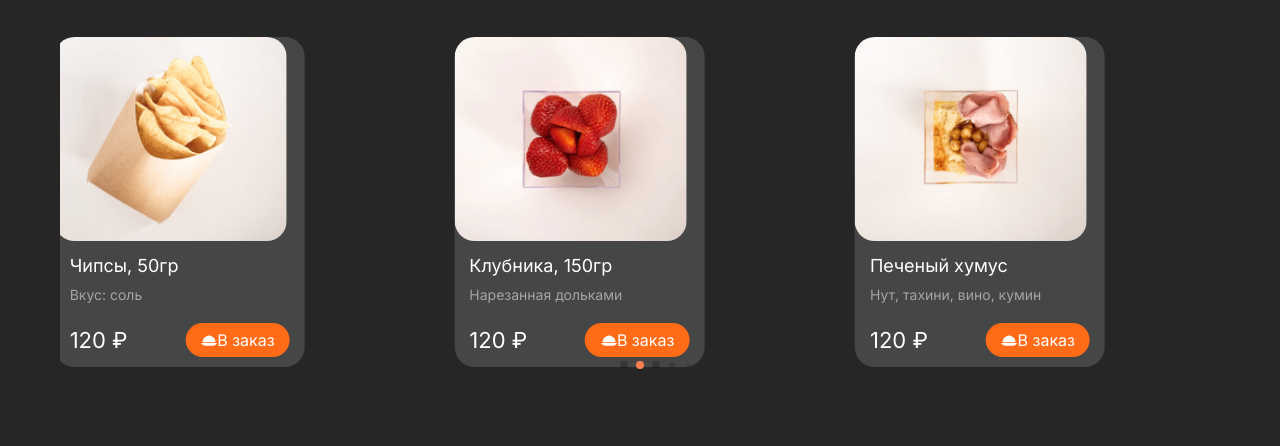
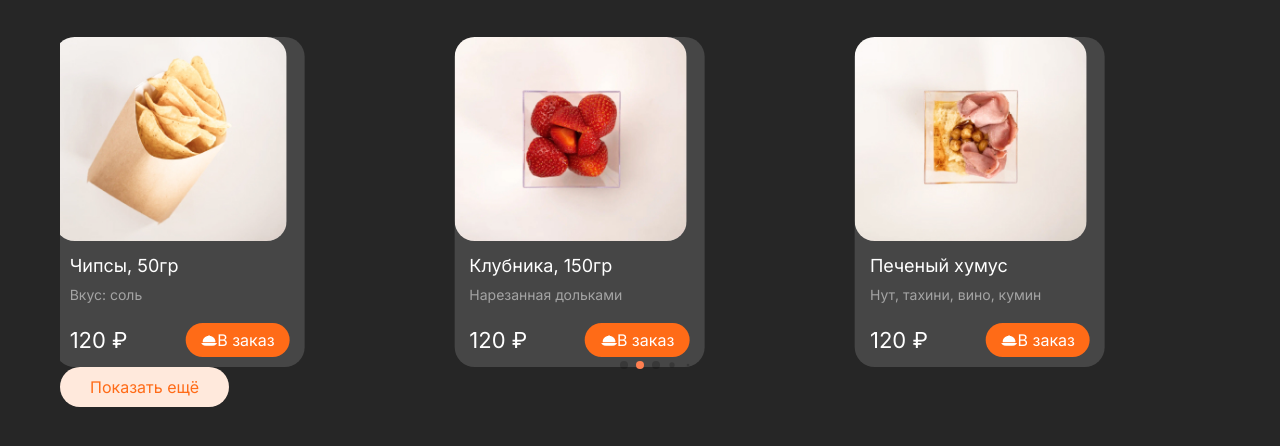
Before and after one commit to abramovsenya/tincture, a website built with Vite: page index.html in a window 1280 px wide. Shown: the part 208-654 px from the top of the page. Built offline with nearby package versions, Linux system fonts and the light colour scheme.

Commit message:
feature: add btn

```diff
--- a/index.html
+++ b/index.html
@@ -192,6 +192,7 @@
 					</div>
 					<div class="swiper-pagination"></div>
 				</div>
+				<a class="fourth__btn" href="#">Показать ещё</a>
 			</div>
 		</section>
 		<script type="module" src="/src/js/main.js"></script>
--- a/src/scss/second-sections.scss
+++ b/src/scss/second-sections.scss
@@ -124,3 +124,9 @@
 .swiper-pagination-bullet-active {
 	background: coral;
 }
+
+.fourth__btn {
+	@include button($secondary-color, #ffe9dc, 10px 30px);
+	text-decoration: none;
+	padding-top: 10px;
+}
```
